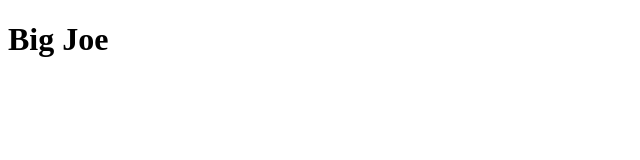
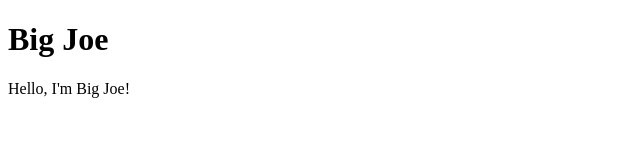
Before and after one commit to kingsleyosazee1234-hub/travel-repo, a plain HTML site: page joshua.html in a window 1280 px wide. Shown: the whole page, without its empty margins (0-640 px from the left). Drawn offline with Linux system fonts and the light colour scheme.

Commit message:
I made an update

```diff
--- a/joshua.html
+++ b/joshua.html
@@ -7,5 +7,6 @@
 </head>
 <body>
     <h1>Big Joe</h1>
+    <p>Hello, I'm Big Joe!</p>
 </body>
 </html>
```
